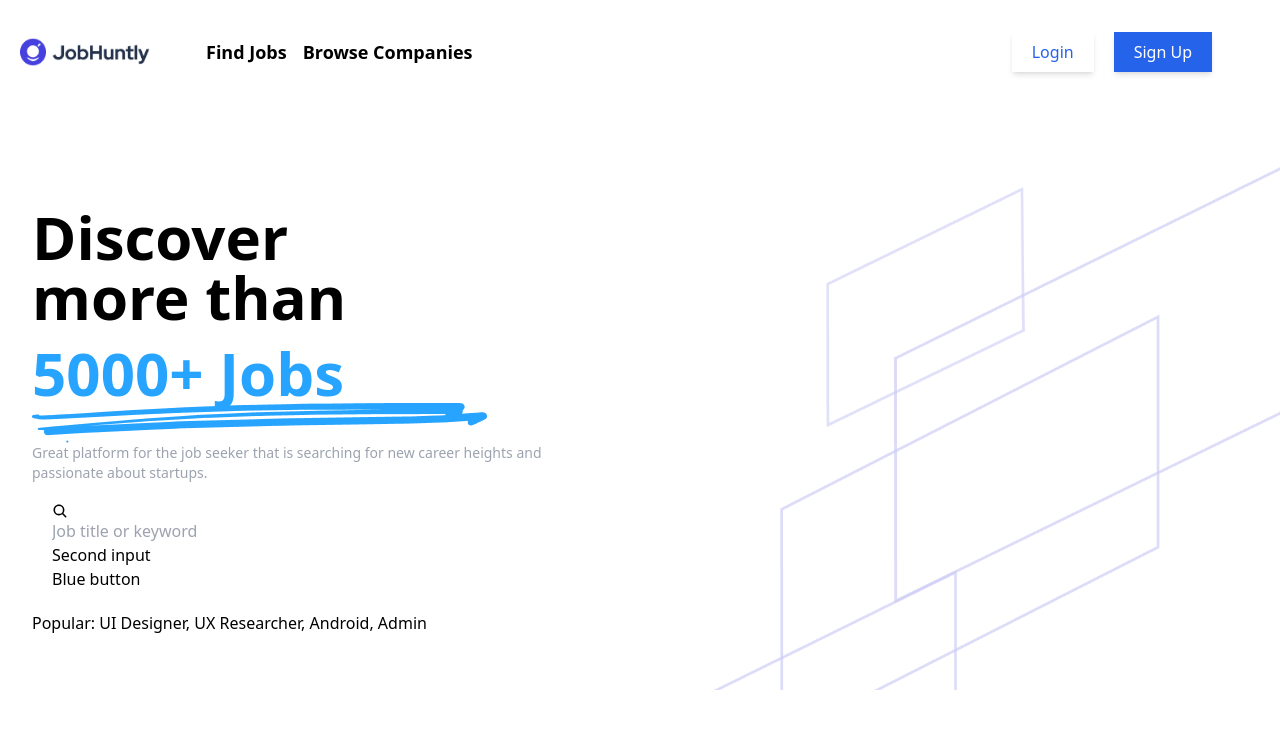
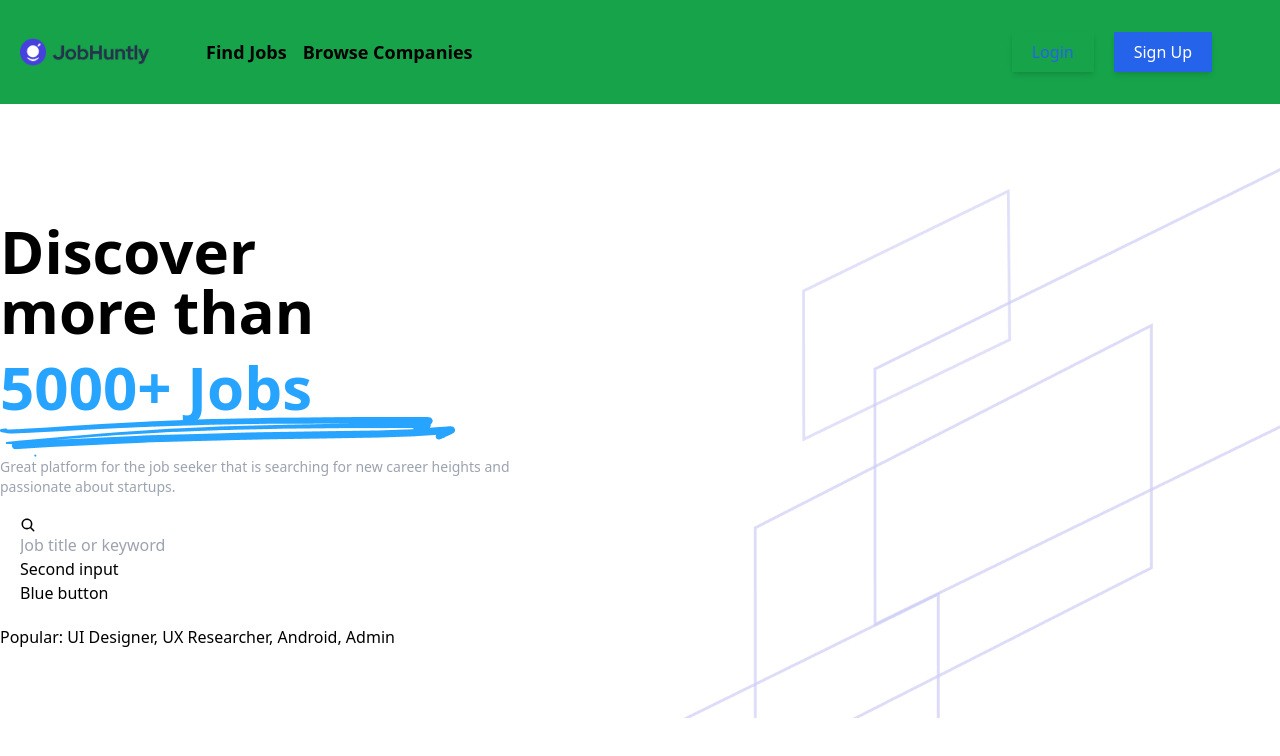
Before and after one commit to Nick-Salifu/job-portal, a Next.js app: page / in a window 1280 px wide. Shown: the top 756 px of the page. Built offline with nearby package versions, Linux system fonts and the light colour scheme.

Commit message:
working on the hero section

```diff
--- a/app/page.jsx
+++ b/app/page.jsx
@@ -5,12 +5,12 @@ import { IoSearch } from "react-icons/io5";
 
 export default function Homepage(){
     return(
-        <div className="flex flex-col md:flex-row items-center justify-between mx-auto py-12">
+        <div className="flex flex-col md:flex-row items-center container justify-between mx-auto py-12">
             {/* The left side of the hro section */}
-            <div className="px-4 md:px-8 2xl:px-72">
+            <div>
                 <div>
                     <h1 className="text-4xl lg:text-6xl font-bold mb-4">Discover <br/> more than</h1>
-                    <span className=" text-4xl lg:text-6xl font-bold text-[#26A4FF]">5000+ Jobs</span>
+                    <span className=" text-4xl lg:text-6xl font-bold text-[#26A4FF] mb-2">5000+ Jobs</span>
                 </div>
                 <Image src={Group} alt="blue underlines" />
                 <p className="text-sm text-gray-400">Great platform for the job seeker that is searching for new career heights and passionate about startups.</p>
--- a/components/Navbar.jsx
+++ b/components/Navbar.jsx
@@ -4,6 +4,7 @@ import { HiMenuAlt2 } from "react-icons/hi";
 
 export default function Navbar() {
     return (
+        <div className="w-full bg-green-600">
              <nav className="flex justify-between items-center container mx-auto py-4 md:py-8 px-5">
                 <div className="flex items-center gap-14">
                     <Image src={Logo} alt="Website Logo" width={130} height={130} />
@@ -22,5 +23,6 @@ export default function Navbar() {
                     <HiMenuAlt2 size={22} />
                 </div>
             </nav>
+       </div>
     )
 }
```
Lines whose indentation alone changed are shown as unchanged.
